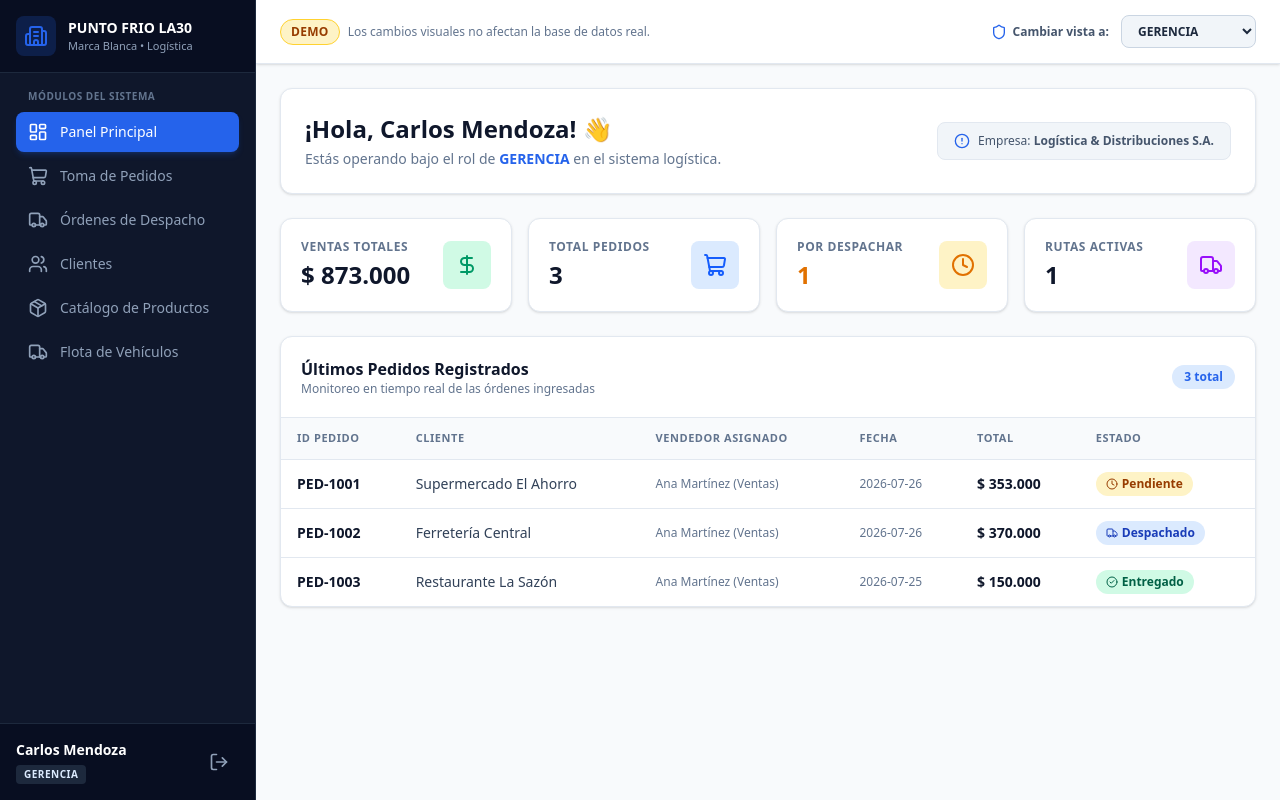
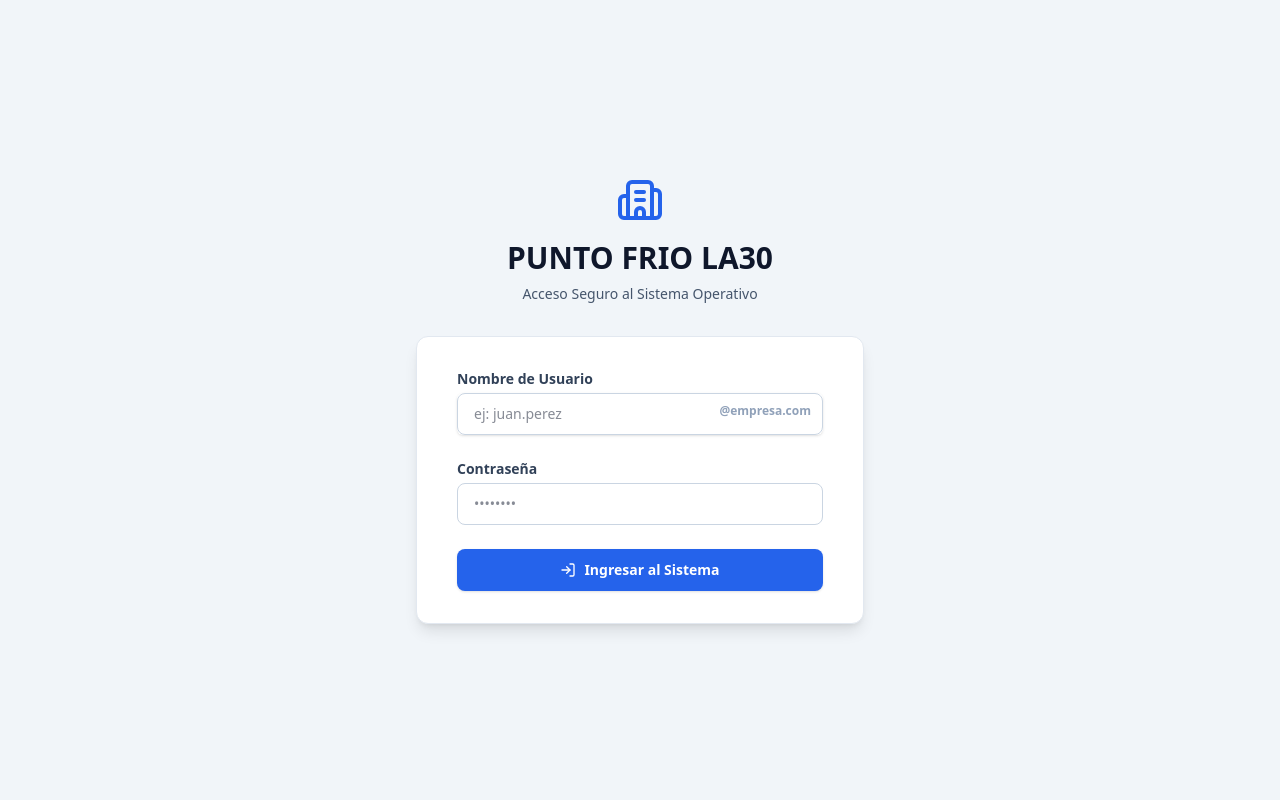
Before and after one commit to bernardootero95/sistema-pedidos-despacho, a React (Vite) app: page /login in a window 1280 px wide. Before the commit this address led to /dashboard. Built offline with nearby package versions, Linux system fonts and the light colour scheme.

Commit message:
feat: implement real supabase authentication flow and remove demo mockup logic

```diff
--- a/src/components/layout/MainLayout.jsx
+++ b/src/components/layout/MainLayout.jsx
@@ -2,7 +2,6 @@ import React, { useState } from "react";
 import { NavLink, Outlet, useNavigate } from "react-router-dom";
 import { useAuth } from "../../context/AuthContext";
 import { tenantConfig } from "../../config/tenant";
-import { DEMO_DATA } from "../../mock/demoData";
 import {
   LayoutDashboard,
   ShoppingCart,
@@ -11,16 +10,13 @@ import {
   Package,
   LogOut,
   Building2,
-  Shield,
   Menu,
   X,
 } from "lucide-react";
 
 export const MainLayout = () => {
-  const { user, logout, switchDemoRole } = useAuth();
+  const { user, logout } = useAuth();
   const navigate = useNavigate();
-
-  // Estado para controlar el menú lateral en dispositivos móviles
   const [isMobileMenuOpen, setIsMobileMenuOpen] = useState(false);
 
   const handleLogout = () => {
@@ -28,7 +24,6 @@ export const MainLayout = () => {
     navigate("/login");
   };
 
-  // Configuración de rutas y permisos visibles por rol para la Demo
   const menuItems = [
     {
       path: "/dashboard",
@@ -74,7 +69,6 @@ export const MainLayout = () => {
 
   return (
     <div className="flex h-screen bg-slate-50 overflow-hidden relative">
-      {/* OVERLAY DE FONDO PARA MÓVILES (Cortina oscura al abrir el menú) */}
       {isMobileMenuOpen && (
         <div
           className="fixed inset-0 bg-slate-950/60 z-40 md:hidden backdrop-blur-sm transition-opacity"
@@ -82,7 +76,6 @@ export const MainLayout = () => {
         />
       )}
 
-      {/* SIDEBAR RESPONSIVO (Drawer en móviles / Fijo en Escritorio) */}
       <aside
         className={`
         fixed md:static inset-y-0 left-0 z-50
@@ -100,12 +93,9 @@ export const MainLayout = () => {
               <h1 className="font-bold text-white text-sm truncate">
                 {tenantConfig.name}
               </h1>
-              <p className="text-[11px] text-slate-400 truncate">
-                Marca Blanca • Logística
-              </p>
+              <p className="text-[11px] text-slate-400 truncate">Operaciones</p>
             </div>
           </div>
-          {/* Botón para cerrar en móvil */}
           <button
             onClick={() => setIsMobileMenuOpen(false)}
             className="p-1.5 text-slate-400 hover:text-white rounded-lg md:hidden"
@@ -124,7 +114,7 @@ export const MainLayout = () => {
               <NavLink
                 key={item.path}
                 to={item.path}
-                onClick={() => setIsMobileMenuOpen(false)} // Cierra el drawer en celular al navegar
+                onClick={() => setIsMobileMenuOpen(false)}
                 className={({ isActive }) =>
                   `flex items-center gap-3 px-3 py-3 md:py-2.5 rounded-lg text-sm font-medium transition-all ${
                     isActive
@@ -140,7 +130,6 @@ export const MainLayout = () => {
           })}
         </nav>
 
-        {/* PIE DEL SIDEBAR: USUARIO ACTUAL */}
         <div className="p-4 bg-slate-950/50 border-t border-slate-800 flex items-center justify-between">
           <div className="overflow-hidden pr-2">
             <p className="text-sm font-bold text-white truncate">
@@ -160,12 +149,10 @@ export const MainLayout = () => {
         </div>
       </aside>
 
-      {/* CONTENEDOR PRINCIPAL */}
       <div className="flex-1 flex flex-col min-w-0 overflow-hidden">
-        {/* HEADER RESPONSIVO */}
+        {/* HEADER DE PRODUCCIÓN LIMPIO */}
         <header className="h-16 bg-white border-b border-slate-200 px-4 sm:px-6 flex items-center justify-between shadow-sm flex-shrink-0 z-10">
           <div className="flex items-center gap-3">
-            {/* Botón de Hamburguesa para Celulares */}
             <button
               onClick={() => setIsMobileMenuOpen(true)}
               aria-label="Abrir menú de navegación"
@@ -173,38 +160,26 @@ export const MainLayout = () => {
             >
               <Menu className="w-6 h-6" />
             </button>
-
-            <div className="flex items-center gap-2">
-              <span className="text-[10px] sm:text-xs font-bold bg-amber-100 text-amber-800 px-2 py-1 sm:px-2.5 rounded-full uppercase tracking-wide border border-amber-300">
-                Demo
-              </span>
-              <span className="text-xs text-slate-500 hidden lg:inline">
-                Los cambios visuales no afectan la base de datos real.
-              </span>
-            </div>
+            <h2 className="text-sm font-bold text-slate-800 hidden sm:block">
+              Panel de Control Operativo
+            </h2>
           </div>
 
-          {/* SELECTOR DE ROLES COMPACTO PARA MÓVILES Y ESCRITORIO */}
-          <div className="flex items-center gap-2 sm:gap-3">
-            <div className="hidden sm:flex items-center gap-1.5 text-xs font-semibold text-slate-600">
-              <Shield className="w-4 h-4 text-primary flex-shrink-0" />
-              <span>Cambiar vista a:</span>
+          <div className="flex items-center gap-3">
+            <div className="text-right hidden sm:block">
+              <p className="text-xs font-bold text-slate-900">
+                {user?.nombre_completo}
+              </p>
+              <p className="text-[10px] text-slate-500 uppercase">
+                {user?.rol}
+              </p>
             </div>
-            <select
-              value={user?.rol || ""}
-              onChange={(e) => switchDemoRole(e.target.value)}
-              className="text-xs font-bold bg-slate-100 border border-slate-300 text-slate-800 rounded-lg px-2.5 py-2 sm:px-3 sm:py-1.5 focus:outline-none focus:ring-2 focus:ring-primary/50 cursor-pointer capitalize"
-            >
-              {DEMO_DATA.usuarios.map((u) => (
-                <option key={u.id} value={u.rol}>
-                  {u.rol.toUpperCase()}
-                </option>
-              ))}
-            </select>
+            <div className="w-8 h-8 rounded-full bg-primary/10 flex items-center justify-center text-primary font-bold shadow-sm">
+              {user?.nombre_completo?.charAt(0).toUpperCase() || "U"}
+            </div>
           </div>
         </header>
 
-        {/* ÁREA DE CONTENIDO DINÁMICO */}
         <main className="flex-1 overflow-y-auto p-4 sm:p-6 bg-slate-50">
           <Outlet />
         </main>
--- a/src/context/AuthContext.jsx
+++ b/src/context/AuthContext.jsx
@@ -1,6 +1,6 @@
 import React, { createContext, useContext, useState, useEffect } from "react";
-import { DEMO_DATA } from "../mock/demoData";
-import { tenantConfig } from "../config/tenant";
+import { supabase } from "../config/supabase";
+import { authService } from "../modules/auth/services/authService";
 
 const AuthContext = createContext();
 
@@ -9,59 +9,57 @@ export const AuthProvider = ({ children }) => {
   const [loading, setLoading] = useState(true);
 
   useEffect(() => {
-    // Verificar sesión guardada en localStorage para la demo
-    const savedUser = localStorage.getItem("demo_user");
-    if (savedUser) {
-      setUser(JSON.parse(savedUser));
-    } else {
-      // Iniciar por defecto con rol Gerencia para facilitar la demo al cliente
-      const defaultUser = DEMO_DATA.usuarios[0];
-      setUser(defaultUser);
-      localStorage.setItem("demo_user", JSON.stringify(defaultUser));
-    }
-    setLoading(false);
+    const initSession = async () => {
+      try {
+        const currentUser = await authService.getSession();
+        setUser(currentUser);
+      } catch (error) {
+        console.error("No se pudo restaurar la sesión:", error);
+        setUser(null);
+      } finally {
+        setLoading(false);
+      }
+    };
+
+    initSession();
+
+    // Listener para detectar caducidad de tokens o cierres de sesión desde otras pestañas
+    const {
+      data: { subscription },
+    } = supabase.auth.onAuthStateChange(async (event, session) => {
+      if (event === "SIGNED_IN" && session) {
+        try {
+          const perfil = await authService.getPerfilCompleto(session.user.id);
+          setUser({ ...session.user, ...perfil });
+        } catch (error) {
+          console.error(
+            "Error al sincronizar perfil en AuthStateChange:",
+            error,
+          );
+        }
+      } else if (event === "SIGNED_OUT") {
+        setUser(null);
+      }
+    });
+
+    return () => {
+      subscription?.unsubscribe();
+    };
   }, []);
 
-  // Simulación de Login con validación de nombre de usuario sin correo
   const login = async (nombreUsuario, password) => {
-    // Para la presentación, validamos contra nuestro DEMO_DATA
-    const foundUser = DEMO_DATA.usuarios.find(
-      (u) =>
-        u.nombre_usuario.toLowerCase() === nombreUsuario.toLowerCase().trim(),
-    );
-
-    if (!foundUser) {
-      throw new Error(`El usuario "${nombreUsuario}" no existe en el sistema.`);
-    }
-
-    // Transformación transparente exigida: usuario -> usuario@empresa.com
-    const dominio = DEMO_DATA.empresa.dominio;
-    const correoGenerado = `${foundUser.nombre_usuario}@${dominio}`;
-    console.log(`[Auth Demo] Conectando internamente con: ${correoGenerado}`);
-
-    setUser(foundUser);
-    localStorage.setItem("demo_user", JSON.stringify(foundUser));
-    return foundUser;
+    const loggedUser = await authService.login(nombreUsuario, password);
+    setUser(loggedUser);
+    return loggedUser;
   };
 
-  const logout = () => {
+  const logout = async () => {
+    await authService.logout();
     setUser(null);
-    localStorage.removeItem("demo_user");
-  };
-
-  // Función exclusiva para la demo: permite al cliente cambiar de rol con 1 clic
-  const switchDemoRole = (rolNombre) => {
-    const newUser = DEMO_DATA.usuarios.find((u) => u.rol === rolNombre);
-    if (newUser) {
-      setUser(newUser);
-      localStorage.setItem("demo_user", JSON.stringify(newUser));
-    }
   };
 
   return (
-    <AuthContext.Provider
-      value={{ user, login, logout, switchDemoRole, loading }}
-    >
+    <AuthContext.Provider value={{ user, login, logout, loading }}>
       {!loading && children}
     </AuthContext.Provider>
   );
--- a/src/modules/auth/pages/LoginPage.jsx
+++ b/src/modules/auth/pages/LoginPage.jsx
@@ -1,11 +1,10 @@
 import React, { useState } from "react";
 import { useAuth } from "../../../context/AuthContext";
 import { tenantConfig } from "../../../config/tenant";
-import { DEMO_DATA } from "../../../mock/demoData";
-import { ShieldAlert, LogIn, UserCheck, Building2 } from "lucide-react";
+import { ShieldAlert, LogIn, Building2 } from "lucide-react";
 
 export const LoginPage = () => {
-  const { login, switchDemoRole } = useAuth();
+  const { login } = useAuth();
 
   const [formData, setFormData] = useState({ nombreUsuario: "", password: "" });
   const [errors, setErrors] = useState({
@@ -19,17 +18,17 @@ export const LoginPage = () => {
   });
   const [isSubmitting, setIsSubmitting] = useState(false);
 
-  // Validación inmediata al escribir o desenfocar (SOLID: Lógica de validación limpia)
+  const domain = import.meta.env.VITE_COMPANY_DOMAIN || "empresa.com";
+
   const validateField = (name, value) => {
     let errorMsg = "";
     if (name === "nombreUsuario") {
       if (!value.trim()) errorMsg = "El nombre de usuario es obligatorio.";
       else if (value.includes("@"))
-        errorMsg = "Ingresa solo el usuario, sin @dominio.com";
+        errorMsg = "Ingresa solo el usuario, sin el @dominio.";
     }
     if (name === "password") {
       if (!value.trim()) errorMsg = "La contraseña es obligatoria.";
-      else if (value.length < 4) errorMsg = "Mínimo 4 caracteres para la demo.";
     }
     return errorMsg;
   };
@@ -65,7 +64,6 @@ export const LoginPage = () => {
     setIsSubmitting(true);
     try {
       await login(formData.nombreUsuario, formData.password);
-      // La redirección la manejará el enrutador principal al detectar a 'user'
     } catch (error) {
       setErrors((prev) => ({ ...prev, general: error.message }));
     } finally {
@@ -82,19 +80,17 @@ export const LoginPage = () => {
         <h2 className="mt-4 text-center text-3xl font-extrabold text-slate-900">
           {tenantConfig.name}
         </h2>
-        <p className="mt-2 text-center text-sm text-slate-600">
-          Sistema Integrado de Pedidos y Despacho
+        <p className="mt-2 text-center text-sm text-slate-600 font-medium">
+          Acceso Seguro al Sistema Operativo
         </p>
       </div>
 
       <div className="mt-8 sm:mx-auto sm:w-full sm:max-w-md">
         <div className="bg-white py-8 px-4 shadow-lg sm:rounded-xl sm:px-10 border border-slate-200">
           {errors.general && (
-            <div className="mb-4 bg-red-50 border-l-4 border-red-500 p-4 rounded flex items-center gap-3">
+            <div className="mb-4 bg-red-50 border-l-4 border-red-500 p-4 rounded-lg flex items-center gap-3">
               <ShieldAlert className="text-red-500 w-5 h-5 flex-shrink-0" />
-              <p className="text-sm text-red-700 font-medium">
-                {errors.general}
-              </p>
+              <p className="text-sm text-red-700 font-bold">{errors.general}</p>
             </div>
           )}
 
@@ -112,22 +108,22 @@ export const LoginPage = () => {
                   name="nombreUsuario"
                   type="text"
                   autoComplete="username"
-                  placeholder="ej: gerente, vendedor1, despachos"
+                  placeholder="ej: juan.perez"
                   value={formData.nombreUsuario}
                   onChange={handleChange}
                   onBlur={handleBlur}
-                  className={`block w-full rounded-lg border px-4 py-2.5 text-slate-900 focus:outline-none focus:ring-2 transition-colors ${
+                  className={`block w-full rounded-xl sm:rounded-lg border px-4 py-3.5 sm:py-2.5 text-base sm:text-sm text-slate-900 focus:outline-none focus:ring-2 transition-colors ${
                     errors.nombreUsuario
                       ? "border-red-300 focus:border-red-500 focus:ring-red-200 bg-red-50/30"
                       : "border-slate-300 focus:border-primary focus:ring-primary/20"
                   }`}
                 />
-                <span className="absolute right-3 top-2.5 text-xs font-semibold text-slate-400 select-none">
-                  @{DEMO_DATA.empresa.dominio}
+                <span className="absolute right-3 top-3.5 sm:top-2.5 text-xs font-bold text-slate-400 select-none">
+                  @{domain}
                 </span>
               </div>
               {errors.nombreUsuario && (
-                <p className="mt-1.5 text-xs text-red-600 font-medium">
+                <p className="mt-1.5 text-xs text-red-600 font-bold">
                   {errors.nombreUsuario}
                 </p>
               )}
@@ -150,7 +146,7 @@ export const LoginPage = () => {
                   value={formData.password}
                   onChange={handleChange}
                   onBlur={handleBlur}
-                  className={`block w-full rounded-lg border px-4 py-2.5 text-slate-900 focus:outline-none focus:ring-2 transition-colors ${
+                  className={`block w-full rounded-xl sm:rounded-lg border px-4 py-3.5 sm:py-2.5 text-base sm:text-sm text-slate-900 focus:outline-none focus:ring-2 transition-colors ${
                     errors.password
                       ? "border-red-300 focus:border-red-500 focus:ring-red-200 bg-red-50/30"
                       : "border-slate-300 focus:border-primary focus:ring-primary/20"
@@ -158,7 +154,7 @@ export const LoginPage = () => {
                 />
               </div>
               {errors.password && (
-                <p className="mt-1.5 text-xs text-red-600 font-medium">
+                <p className="mt-1.5 text-xs text-red-600 font-bold">
                   {errors.password}
                 </p>
               )}
@@ -167,49 +163,12 @@ export const LoginPage = () => {
             <button
               type="submit"
               disabled={isSubmitting}
-              className="w-full flex justify-center items-center gap-2 py-2.5 px-4 border border-transparent rounded-lg shadow-sm text-sm font-semibold text-white bg-primary hover:bg-primary-hover focus:outline-none focus:ring-2 focus:ring-offset-2 focus:ring-primary transition-all disabled:opacity-50"
+              className="w-full flex justify-center items-center gap-2 py-3.5 sm:py-2.5 px-4 border border-transparent rounded-xl sm:rounded-lg shadow-sm text-sm font-bold text-white bg-primary hover:bg-primary-hover active:scale-95 focus:outline-none focus:ring-2 focus:ring-offset-2 focus:ring-primary transition-all disabled:opacity-50 min-h-[48px] sm:min-h-0"
             >
-              <LogIn className="w-4 h-4" />
-              {isSubmitting ? "Verificando..." : "Iniciar Sesión"}
+              <LogIn className="w-5 h-5 sm:w-4 sm:h-4" />
+              {isSubmitting ? "Autenticando..." : "Ingresar al Sistema"}
             </button>
           </form>
-
-          {/* PANEL ESPECÍFICO PARA PRESENTACIÓN AL CLIENTE */}
-          <div className="mt-8 pt-6 border-t border-slate-200">
-            <div className="flex items-center justify-center gap-2 mb-3">
-              <UserCheck className="w-4 h-4 text-slate-500" />
-              <span className="text-xs font-bold text-slate-500 uppercase tracking-wider">
-                Acceso Rápido para Presentación (Demo)
-              </span>
-            </div>
-            <p className="text-xs text-slate-500 text-center mb-4">
-              Haz clic en cualquier rol para ingresar al sistema
-              instantáneamente sin escribir contraseña:
-            </p>
-            <div className="grid grid-cols-2 gap-2">
-              {DEMO_DATA.usuarios.map((u) => (
-                <button
-                  key={u.id}
-                  type="button"
-                  onClick={() => {
-                    setFormData({
-                      nombreUsuario: u.nombre_usuario,
-                      password: "demo",
-                    });
-                    switchDemoRole(u.rol);
-                  }}
-                  className="text-left px-3 py-2 border border-slate-200 rounded-lg text-xs font-medium text-slate-700 hover:bg-slate-50 hover:border-slate-300 transition-all flex flex-col justify-center"
-                >
-                  <span className="font-bold text-slate-900 capitalize">
-                    {u.rol}
-                  </span>
-                  <span className="text-[10px] text-slate-500 truncate">
-                    {u.nombre_completo}
-                  </span>
-                </button>
-              ))}
-            </div>
-          </div>
         </div>
       </div>
     </div>
--- /dev/null
+++ b/src/modules/auth/services/authService.js
@@ -0,0 +1,95 @@
+import { supabase } from "../../../config/supabase";
+
+const DOMAIN = import.meta.env.VITE_COMPANY_DOMAIN || "empresa.com";
+
+export const authService = {
+  /**
+   * Inicia sesión combinando el nombre de usuario corto con el dominio de la empresa
+   */
+  async login(nombreUsuario, password) {
+    try {
+      const correo = `${nombreUsuario.trim().toLowerCase()}@${DOMAIN}`;
+
+      const { data, error } = await supabase.auth.signInWithPassword({
+        email: correo,
+        password: password,
+      });
+
+      if (error) throw error;
+
+      // Obtener el perfil extendido y rol desde nuestra base de datos SQL
+      const perfil = await this.getPerfilCompleto(data.user.id);
+      return { ...data.user, ...perfil };
+    } catch (error) {
+      console.error("[AuthService] Error en login:", error.message);
+      throw new Error(this.traducirErrorAuth(error.message));
+    }
+  },
+
+  async logout() {
+    const { error } = await supabase.auth.signOut();
+    if (error) throw error;
+  },
+
+  /**
+   * Obtiene el perfil vinculado al usuario de Supabase y su rol activo
+   */
+  async getPerfilCompleto(userId) {
+    const { data: perfil, error: errorPerfil } = await supabase
+      .from("perfiles")
+      .select(
+        `
+        id,
+        nombre_usuario,
+        nombre_completo,
+        estado,
+        roles (
+          nombre,
+          permisos
+        )
+      `,
+      )
+      .eq("id", userId)
+      .single();
+
+    if (errorPerfil)
+      throw new Error(
+        "No se pudo cargar el perfil del usuario de la base de datos.",
+      );
+    if (!perfil.estado)
+      throw new Error("Este usuario se encuentra inactivo en el sistema.");
+
+    return {
+      id: perfil.id,
+      nombre_usuario: perfil.nombre_usuario,
+      nombre_completo: perfil.nombre_completo,
+      rol: perfil.roles.nombre,
+      permisos: perfil.roles.permisos,
+    };
+  },
+
+  /**
+   * Recupera la sesión activa al recargar la página
+   */
+  async getSession() {
+    const {
+      data: { session },
+      error,
+    } = await supabase.auth.getSession();
+    if (error || !session) return null;
+
+    const perfil = await this.getPerfilCompleto(session.user.id);
+    return { ...session.user, ...perfil };
+  },
+
+  /**
+   * Traductor de errores de Supabase para la Interfaz de Usuario
+   */
+  traducirErrorAuth(mensaje) {
+    if (mensaje.includes("Invalid login credentials"))
+      return "Nombre de usuario o contraseña incorrectos.";
+    if (mensaje.includes("Email not confirmed"))
+      return "La cuenta no ha sido habilitada por gerencia.";
+    return "Ocurrió un error de seguridad al intentar iniciar sesión.";
+  },
+};
```
Also changed, not shown: 2 other files (tests, documents, lock files or other folders).
